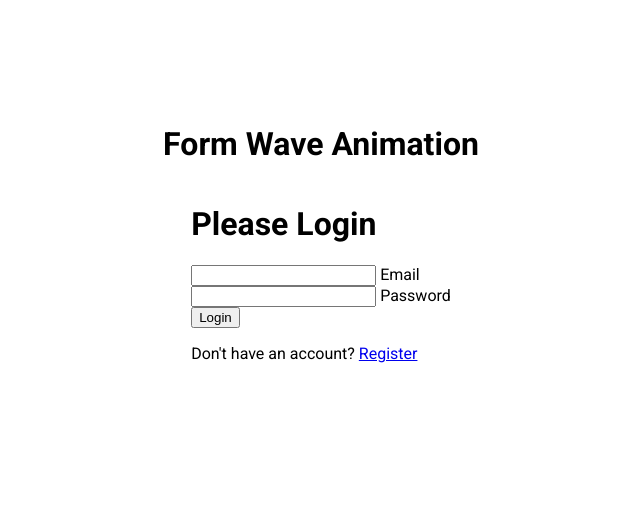
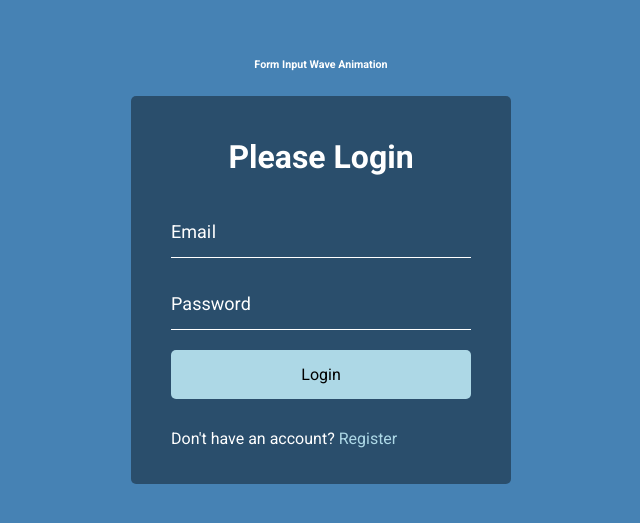
Before and after one commit to Naresh22255/50projects, a plain HTML site: page Form Wave Animation/index.html in a window 1280 px wide. Shown: the part 159-682 px from the top of the page, without its empty margins (319-959 px from the left). Drawn offline with Linux system fonts and the light colour scheme.

Commit message:
InProgress

```diff
--- a/Form Wave Animation/index.html
+++ b/Form Wave Animation/index.html
@@ -8,7 +8,8 @@
     <title>Form Input Wave Animation</title>
 </head>
 <body>
-    <h1>Form Wave Animation</h1>
+
+    <h6>Form Input Wave Animation</h6>
 
     <div class="container">
         <h1>Please Login</h1>
@@ -17,6 +18,7 @@
                 <input type="text" required>
                 <label>Email</label>
             </div>
+
             <div class="form-control">
                 <input type="password" required>
                 <label>Password</label>
--- a/Form Wave Animation/script.js
+++ b/Form Wave Animation/script.js
@@ -0,0 +1,8 @@
+const labels = document.querySelectorAll("label");
+
+labels.forEach((label) => {
+  label.innerHTML = label.innerText
+    .split("")
+    .map((letter, idx) => `<span>${letter}</span>`)
+    .join("");
+});
--- a/Form Wave Animation/style.css
+++ b/Form Wave Animation/style.css
@@ -5,12 +5,96 @@
 }
 
 body {
+  background-color: steelblue;
+  color: #fff;
   font-family: "Roboto", sans-serif;
   display: flex;
   flex-direction: column;
   align-items: center;
   justify-content: center;
   height: 100vh;
-  overflow: hidden;
+  overflow-x: hidden;
   margin: 0;
 }
+
+h6 {
+  margin-top: 60px;
+}
+
+.container {
+  background-color: rgba(0, 0, 0, 0.4);
+  padding: 20px 40px;
+  border-radius: 5px;
+}
+
+.container h1 {
+  text-align: center;
+  margin-bottom: 30px;
+}
+
+.container a {
+  text-decoration: none;
+  color: lightblue;
+}
+
+.btn {
+  cursor: pointer;
+  display: inline-block;
+  width: 100%;
+  background: lightblue;
+  padding: 15px;
+  font-family: inherit;
+  font-size: 16px;
+  border: 0;
+  border-radius: 5px;
+}
+
+.btn:focus {
+  outline: none;
+}
+
+.btn:active {
+  transform: scale(0.97);
+}
+
+.text {
+  margin-top: 30px;
+}
+
+.form-control {
+  position: relative;
+  margin: 20px 0;
+  width: 300px;
+}
+
+.form-control input {
+  color: #fff;
+  background-color: transparent;
+  border: 0;
+  border-bottom: 1.5px solid white;
+  display: block;
+  width: 100%;
+  padding: 15px 0;
+  font-size: 18px;
+}
+
+.form-control input:focus,
+.form-control input:valid {
+  outline: none;
+}
+
+.form-control label {
+  position: absolute;
+  top: 15px;
+}
+
+.form-control label span {
+  display: inline-block;
+  font-size: 18px;
+  min-width: 5px;
+}
+
+.form-control input:focus + label span,
+.form-control input:valid + label span {
+  color: lightblue;
+}
```
